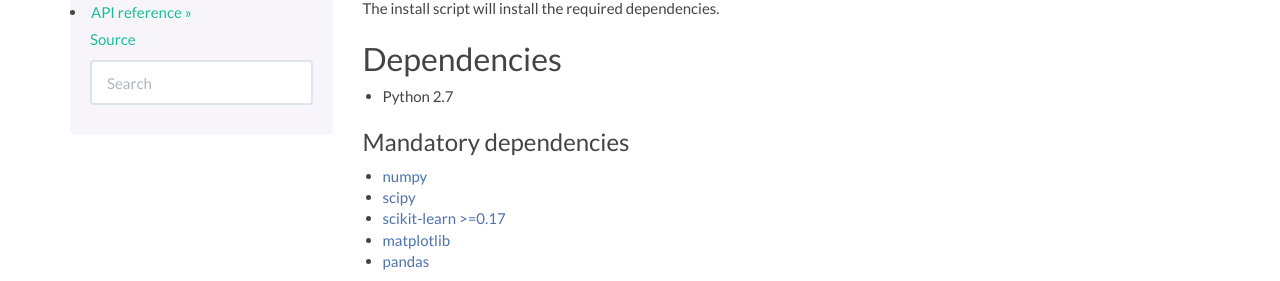
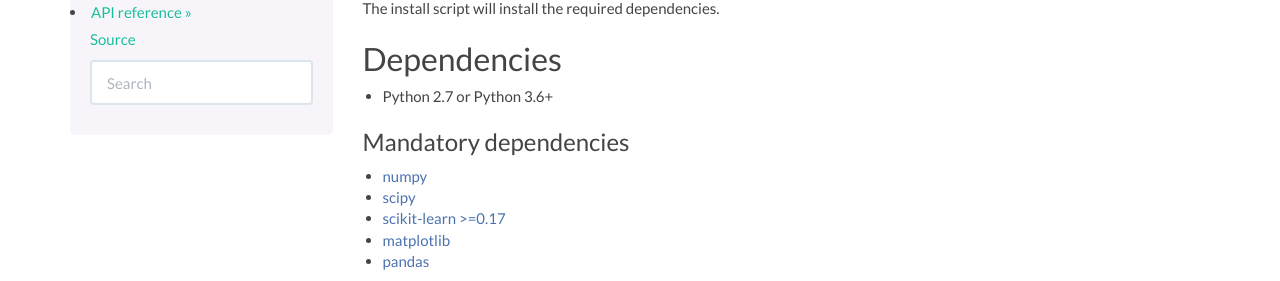
Before and after one commit to pyRiemann/pyRiemann, a Sphinx documentation site: the page built from doc/installing.rst, in a window 1280 px wide. Shown: the part 265-546 px from the top of the page. Built offline with Sphinx 7.4.7, drawn with Linux system fonts in a browser that asks for light colours; formulas are drawn with MathJax 3; pages that are not in the unit, such as notebooks, are missing from menus.

Commit message:
add not end-of life Python 3 versions

```diff
--- a/doc/installing.rst
+++ b/doc/installing.rst
@@ -16,7 +16,7 @@ The install script will install the required dependencies.
 Dependencies
 ~~~~~~~~~~~~
 
--  Python 2.7
+-  Python 2.7  or Python 3.6+
 
 Mandatory dependencies
 ^^^^^^^^^^^^^^^^^^^^^^
```
